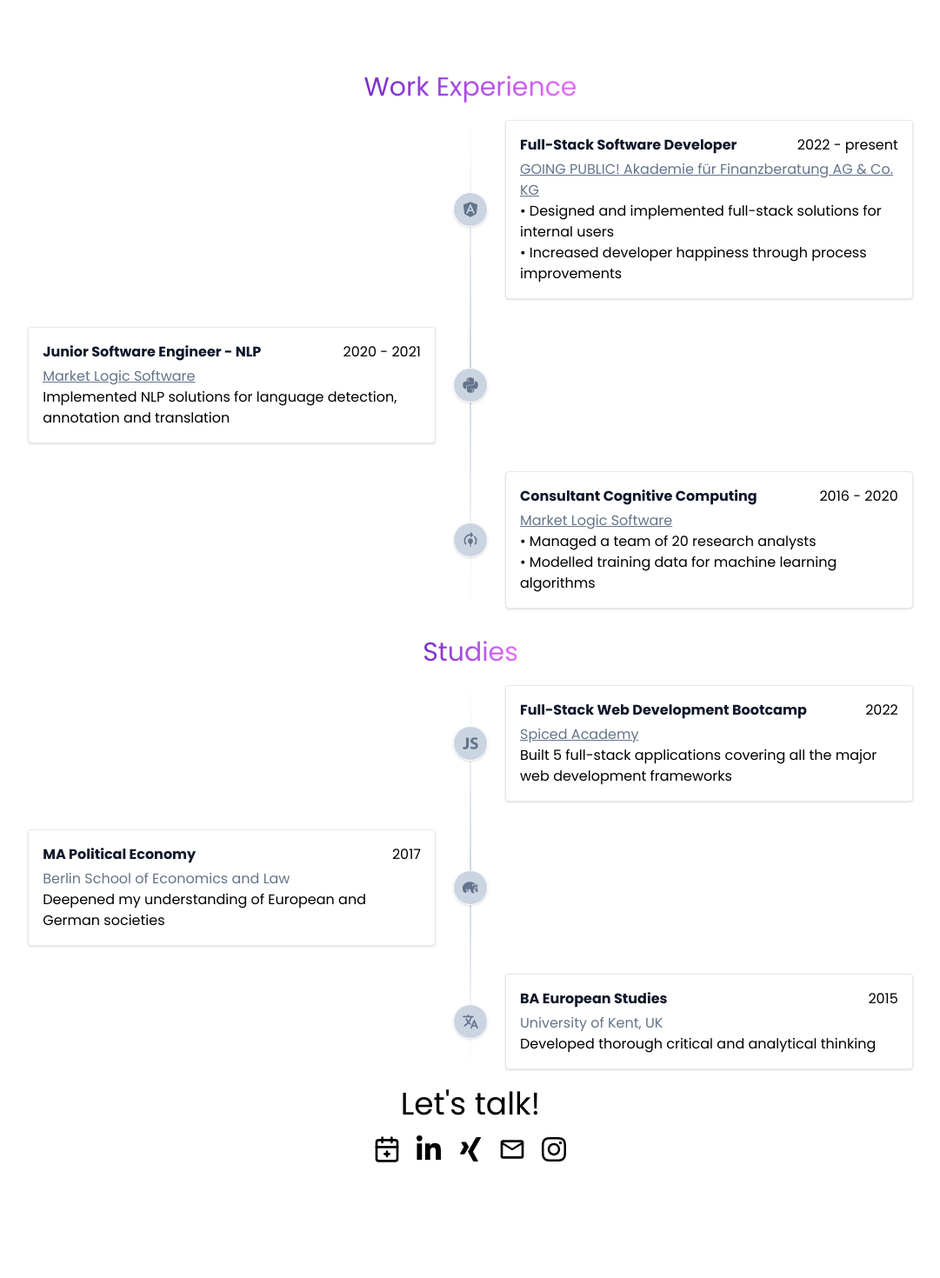
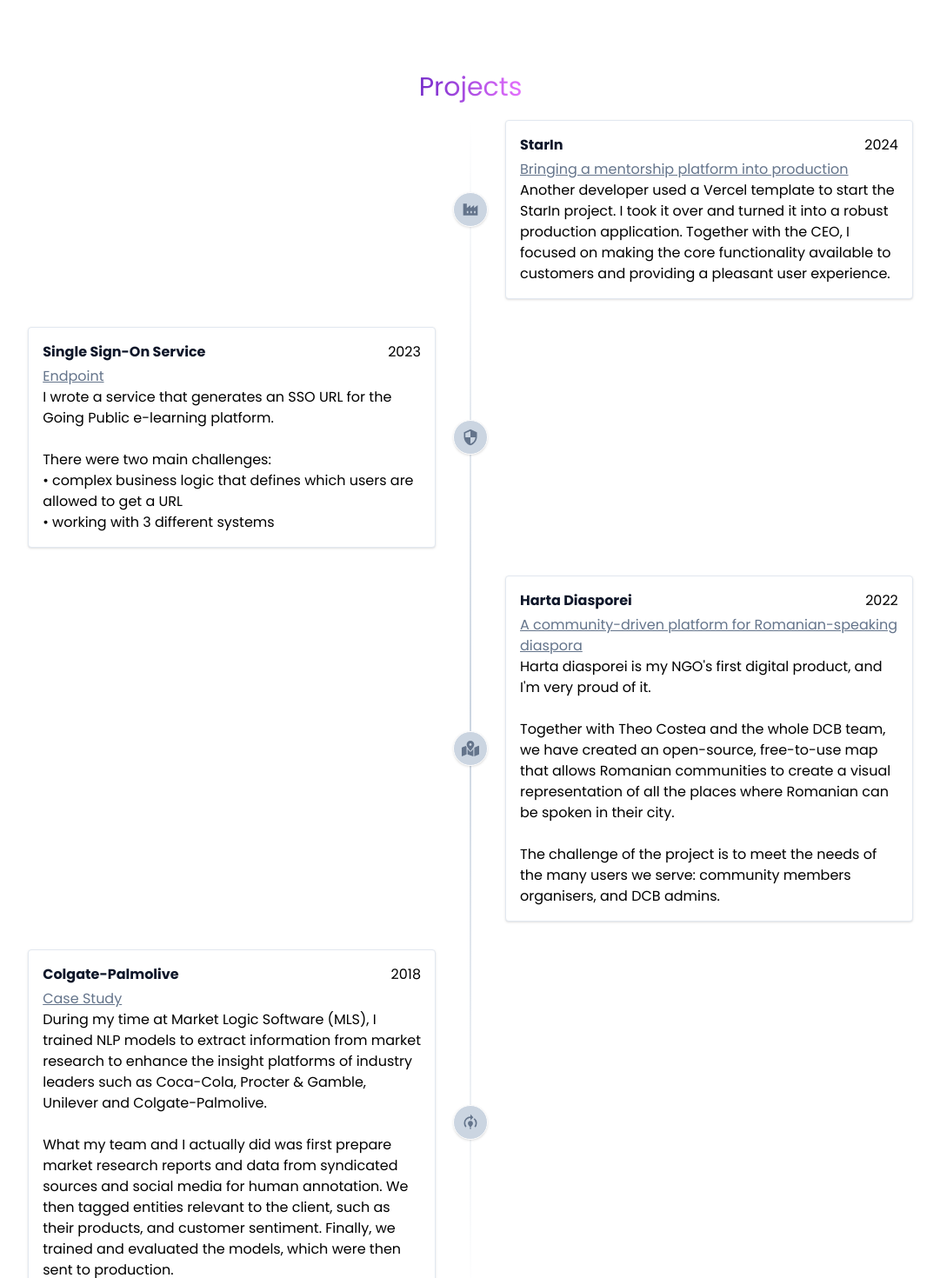
Before and after one commit to Tinux-18/indat, a Next.js app: page /en in a window 1280 px wide. Shown: the part 780-2250 px from the top of the page at 87% size, without its empty margins (103-1184 px from the left). Before the commit the page ends 2138 px from the top, so only its background shows below. Built offline with nearby package versions, Linux system fonts and the light colour scheme.

Commit message:
Add projects

```diff
--- a/app/[locale]/page.tsx
+++ b/app/[locale]/page.tsx
@@ -3,6 +3,7 @@ import { Background } from "components/Home/Background"
 import { Footer } from "components/Home/Footer"
 import { Header } from "components/Home/Header"
 import { Intro } from "components/Home/Intro"
+import { Projects } from "components/Home/Projects"
 import { Studies } from "components/Home/Studies"
 
 export const metadata: Metadata = {
@@ -17,6 +18,7 @@ export default function Home() {
       <Header></Header>
       <main className="flex flex-col items-center justify-center">
         <Intro></Intro>
+        <Projects></Projects>
         <Background></Background>
         <Studies></Studies>
       </main>
--- a/components/Home/Projects.tsx
+++ b/components/Home/Projects.tsx
@@ -1,6 +1,8 @@
 "use client"
 import { useTranslations } from "next-intl"
 import React from "react"
+import { TimelineItem } from "models/timeline"
+import { Timeline } from "../Timeline/Timeline"
 
 /**
  * Display projects I worked on and client testimonials.
@@ -12,11 +14,13 @@ import React from "react"
  * Your Project
  */
 export function Projects() {
-  const translate = useTranslations("Studies")
+  const translate = useTranslations("Projects")
+  const events = translate.raw("items") as TimelineItem[]
+
   return (
-    <section className="mt-8 flex flex-col items-center space-y-6 lg:mb-8 lg:space-y-8">
-      <h2 className="text-3xl">{translate("header")}</h2>
-      <div></div>
+    <section className="my-8 flex w-full flex-col items-center">
+      <h2 className="pink-fade mb-5 text-3xl">{translate("header")}</h2>
+      <Timeline events={events}></Timeline>
     </section>
   )
 }
--- a/components/Timeline/timeline-icons.ts
+++ b/components/Timeline/timeline-icons.ts
@@ -1,11 +1,14 @@
+import { BiSolidFactory } from "react-icons/bi"
 import { FaAngular } from "react-icons/fa"
 import { FaPython } from "react-icons/fa"
+import { FaMapMarkedAlt } from "react-icons/fa"
 import { GiPolarBear } from "react-icons/gi"
 import { HiOutlineLightBulb } from "react-icons/hi"
 import { IoLogoJavascript } from "react-icons/io"
 import { IoLanguage } from "react-icons/io5"
 import { IconType } from "react-icons/lib"
 import { MdModelTraining } from "react-icons/md"
+import { MdOutlineSecurity } from "react-icons/md"
 
 export const iconMap: Record<string, IconType> = {
   studies: HiOutlineLightBulb,
@@ -15,4 +18,7 @@ export const iconMap: Record<string, IconType> = {
   angular: FaAngular,
   python: FaPython,
   ai: MdModelTraining,
+  map: FaMapMarkedAlt,
+  security: MdOutlineSecurity,
+  production: BiSolidFactory,
 }
--- a/i18n/messages/de.json
+++ b/i18n/messages/de.json
@@ -63,5 +63,42 @@
         "date": "2016 - 2020"
       }
     ]
+  },
+  "Projects": {
+    "header": "Projects",
+    "items": [
+      {
+        "icon": "production",
+        "title": "StarIn",
+        "subtitle": "Bringing a mentorship platform into production",
+        "subtitleLink": "https://www.starin.pro/",
+        "description": "Another developer used a Vercel template to start the StarIn project. I took it over and turned it into a robust production application. Together with the CEO, I focused on making the core functionality available to customers and providing a pleasant user experience.",
+        "date": "2024"
+      },
+      {
+        "icon": "security",
+        "title": "Single Sign-On Service",
+        "subtitle": "Endpoint",
+        "subtitleLink": "https://aloha.a24g.de/docs#/User%20Service/get_ilias_sso_service_users_ilias_sso_get",
+        "description": "I wrote a service that generates an SSO URL for the Going Public e-learning platform.\n\nThere were two main challenges:\n• complex business logic that defines which users are allowed to get a URL\n• working with 3 different systems",
+        "date": "2023"
+      },
+      {
+        "icon": "map",
+        "title": "Harta Diasporei",
+        "subtitle": "A community-driven platform for Romanian-speaking diaspora",
+        "subtitleLink": "https://hartadiasporei.org/",
+        "description": "Harta diasporei is my NGO's first digital product, and I'm very proud of it.\n\nTogether with Theo Costea and the whole DCB team, we have created an open-source, free-to-use map that allows Romanian communities to create a visual representation of all the places where Romanian can be spoken in their city.\n\nThe challenge of the project is to meet the needs of the many users we serve: community members organisers, and DCB admins.",
+        "date": "2022"
+      },
+      {
+        "icon": "ai",
+        "title": "Colgate-Palmolive",
+        "subtitle": "Case Study",
+        "subtitleLink": "https://marketlogicsoftware.com/case-studies/how-colgate-transforms-trends-knowledge-into-actionable-insights-at-scale/",
+        "description": "During my time at Market Logic Software (MLS), I trained NLP models to extract information from market research to enhance the insight platforms of industry leaders such as Coca-Cola, Procter & Gamble, Unilever and Colgate-Palmolive.\n\nWhat my team and I actually did was first prepare market research reports and data from syndicated sources and social media for human annotation. We then tagged entities relevant to the client, such as their products, and customer sentiment. Finally, we trained and evaluated the models, which were then sent to production.",
+        "date": "2018"
+      }
+    ]
   }
 }
--- a/i18n/messages/en.json
+++ b/i18n/messages/en.json
@@ -63,5 +63,42 @@
         "date": "2016 - 2020"
       }
     ]
+  },
+  "Projects": {
+    "header": "Projects",
+    "items": [
+      {
+        "icon": "production",
+        "title": "StarIn",
+        "subtitle": "Bringing a mentorship platform into production",
+        "subtitleLink": "https://www.starin.pro/",
+        "description": "Another developer used a Vercel template to start the StarIn project. I took it over and turned it into a robust production application. Together with the CEO, I focused on making the core functionality available to customers and providing a pleasant user experience.",
+        "date": "2024"
+      },
+      {
+        "icon": "security",
+        "title": "Single Sign-On Service",
+        "subtitle": "Endpoint",
+        "subtitleLink": "https://aloha.a24g.de/docs#/User%20Service/get_ilias_sso_service_users_ilias_sso_get",
+        "description": "I wrote a service that generates an SSO URL for the Going Public e-learning platform.\n\nThere were two main challenges:\n• complex business logic that defines which users are allowed to get a URL\n• working with 3 different systems",
+        "date": "2023"
+      },
+      {
+        "icon": "map",
+        "title": "Harta Diasporei",
+        "subtitle": "A community-driven platform for Romanian-speaking diaspora",
+        "subtitleLink": "https://hartadiasporei.org/",
+        "description": "Harta diasporei is my NGO's first digital product, and I'm very proud of it.\n\nTogether with Theo Costea and the whole DCB team, we have created an open-source, free-to-use map that allows Romanian communities to create a visual representation of all the places where Romanian can be spoken in their city.\n\nThe challenge of the project is to meet the needs of the many users we serve: community members organisers, and DCB admins.",
+        "date": "2022"
+      },
+      {
+        "icon": "ai",
+        "title": "Colgate-Palmolive",
+        "subtitle": "Case Study",
+        "subtitleLink": "https://marketlogicsoftware.com/case-studies/how-colgate-transforms-trends-knowledge-into-actionable-insights-at-scale/",
+        "description": "During my time at Market Logic Software (MLS), I trained NLP models to extract information from market research to enhance the insight platforms of industry leaders such as Coca-Cola, Procter & Gamble, Unilever and Colgate-Palmolive.\n\nWhat my team and I actually did was first prepare market research reports and data from syndicated sources and social media for human annotation. We then tagged entities relevant to the client, such as their products, and customer sentiment. Finally, we trained and evaluated the models, which were then sent to production.",
+        "date": "2018"
+      }
+    ]
   }
 }
--- a/i18n/messages/ro.json
+++ b/i18n/messages/ro.json
@@ -63,5 +63,42 @@
         "date": "2016 - 2020"
       }
     ]
+  },
+  "Projects": {
+    "header": "Projects",
+    "items": [
+      {
+        "icon": "production",
+        "title": "StarIn",
+        "subtitle": "Bringing a mentorship platform into production",
+        "subtitleLink": "https://www.starin.pro/",
+        "description": "Another developer used a Vercel template to start the StarIn project. I took it over and turned it into a robust production application. Together with the CEO, I focused on making the core functionality available to customers and providing a pleasant user experience.",
+        "date": "2024"
+      },
+      {
+        "icon": "security",
+        "title": "Single Sign-On Service",
+        "subtitle": "Endpoint",
+        "subtitleLink": "https://aloha.a24g.de/docs#/User%20Service/get_ilias_sso_service_users_ilias_sso_get",
+        "description": "I wrote a service that generates an SSO URL for the Going Public e-learning platform.\n\nThere were two main challenges:\n• complex business logic that defines which users are allowed to get a URL\n• working with 3 different systems",
+        "date": "2023"
+      },
+      {
+        "icon": "map",
+        "title": "Harta Diasporei",
+        "subtitle": "A community-driven platform for Romanian-speaking diaspora",
+        "subtitleLink": "https://hartadiasporei.org/",
+        "description": "Harta diasporei is my NGO's first digital product, and I'm very proud of it.\n\nTogether with Theo Costea and the whole DCB team, we have created an open-source, free-to-use map that allows Romanian communities to create a visual representation of all the places where Romanian can be spoken in their city.\n\nThe challenge of the project is to meet the needs of the many users we serve: community members organisers, and DCB admins.",
+        "date": "2022"
+      },
+      {
+        "icon": "ai",
+        "title": "Colgate-Palmolive",
+        "subtitle": "Case Study",
+        "subtitleLink": "https://marketlogicsoftware.com/case-studies/how-colgate-transforms-trends-knowledge-into-actionable-insights-at-scale/",
+        "description": "During my time at Market Logic Software (MLS), I trained NLP models to extract information from market research to enhance the insight platforms of industry leaders such as Coca-Cola, Procter & Gamble, Unilever and Colgate-Palmolive.\n\nWhat my team and I actually did was first prepare market research reports and data from syndicated sources and social media for human annotation. We then tagged entities relevant to the client, such as their products, and customer sentiment. Finally, we trained and evaluated the models, which were then sent to production.",
+        "date": "2018"
+      }
+    ]
   }
 }
```
